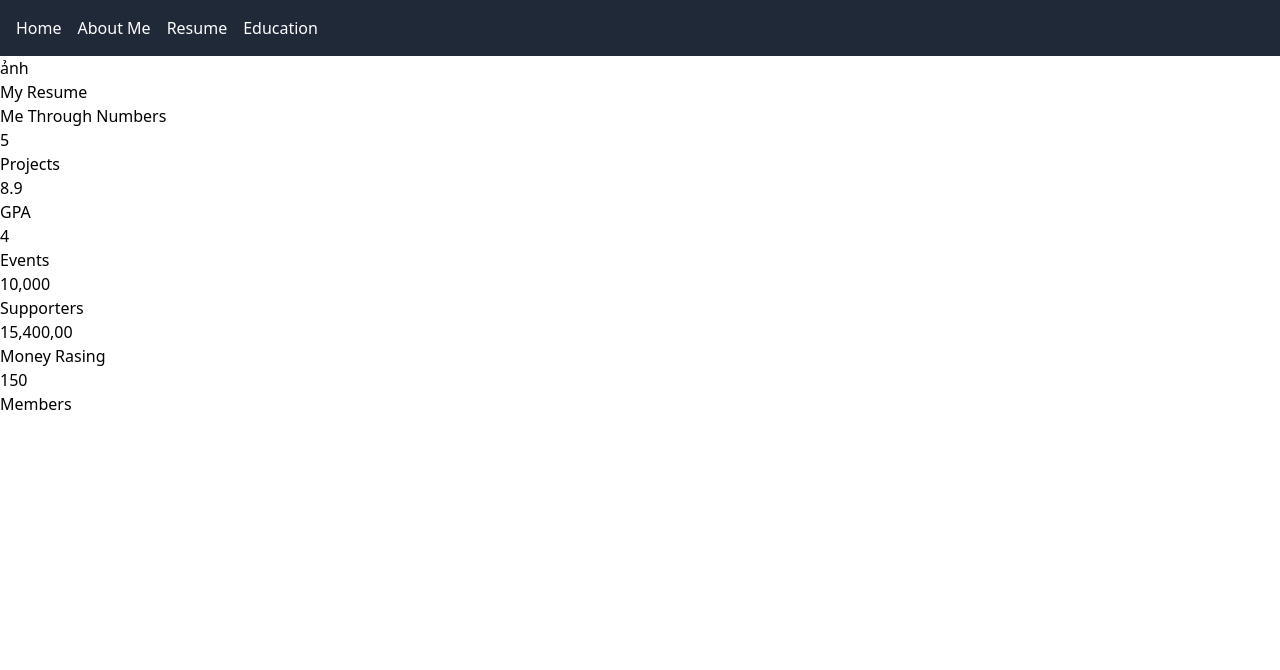
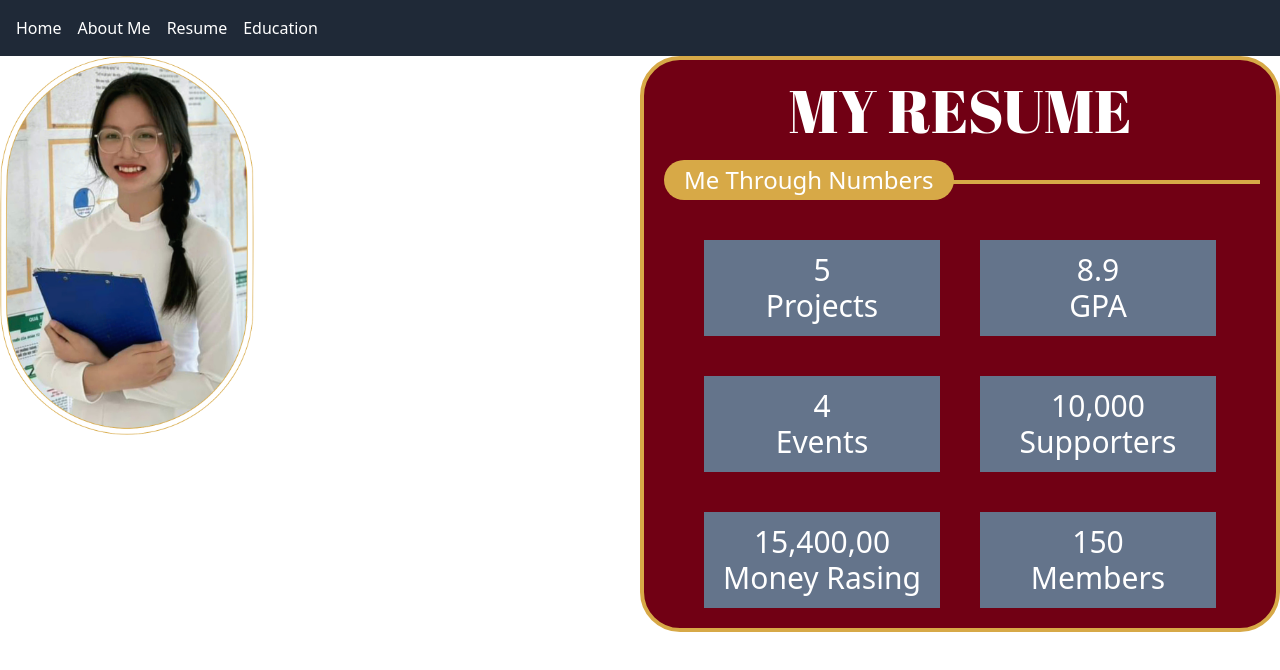
Before and after one commit to DoanKhiem/portfolio-boiboi, a Nuxt app: page /resume in a window 1280 px wide. Shown: the top 670 px of the page. Built offline with nearby package versions, Linux system fonts and the light colour scheme.

Commit message:
style text

```diff
--- a/assets/css/main.css
+++ b/assets/css/main.css
@@ -1,3 +1,7 @@
 @tailwind base;
 @tailwind components;
 @tailwind utilities;
+
+.d-ruby {
+    display: ruby;
+}
--- a/pages/about.vue
+++ b/pages/about.vue
@@ -1,27 +1,43 @@
 <template>
+    <div class="grid grid-cols-2">
+        <div>
             <div>
                 <h1 class="text-primary abril-fatface-regular-font text-6xl">About Me</h1>
             </div>
             <div>
-        <p class="crimson-pro-font">
+                <p class="crimson-pro-font text-2xl">
                     Hello, my name is Boi Boi.
-            During secondary school, I was quite timid. That is the reason why I spent 100% of concentration on study
-            and missed many interesting extra-curricular activities at school. However, I then decided to step out of my
-            safe zone and chose Ngo Gia Tu High School - an education establishment full of dynamism to enter. Right
-            from the start, I aimed to self-develop by joining many clubs. And this decision truly helped me to enrich
-            myself comprehensively with a variety of skills, diminish my timidity and become an energetic individual who
-            can contribute to the school. I see that our university is also a dynamic university and I believe that I
+                    During secondary school, I was quite timid. That is the reason why I spent 100% of concentration on
+                    study
+                    and missed many interesting extra-curricular activities at school. However, I then decided to step
+                    out of my
+                    safe zone and chose Ngo Gia Tu High School - an education establishment full of dynamism to enter.
+                    Right
+                    from the start, I aimed to self-develop by joining many clubs. And this decision truly helped me to
+                    enrich
+                    myself comprehensively with a variety of skills, diminish my timidity and become an energetic
+                    individual who
+                    can contribute to the school. I see that our university is also a dynamic university and I believe
+                    that I
                     can thrive again an opportunity to study in that university is offered.
                 </p>
-        <p class="crimson-pro-font bg-primary text-white">
+                <p class="crimson-pro-font bg-primary text-white text-2xl p-5 text-center">
                     Growing up in an environment where creativity was always encouraged, I discovered my passion for
                     communication at an early age.
-            I believe communication is not just a field of study but also a powerful tool to convey emotions, share
-            stories, and influence perceptions.
+                    <br>
+                    I believe communication is not just a field of study but also a powerful tool to convey emotions,
+                    share stories, and influence perceptions.
                 </p>
             </div>
+        </div>
         <div>
-        <h2 class="pacifico-regular-font text-5xl">Boi Boi Truong</h2>
+            <img src="~/assets/images/avt-1.png" alt="Image Avatar"
+                class="w-2/5 object-cover rounded-lg mb-4 transition-transform duration-300 hover:scale-105">
+            <div class="">
+                <h2 class="pacifico-regular-font px-10 py-5 inline-block text-4xl bg-primary text-white rounded-full">Boi Boi Truong</h2>
+                <img src="~/assets/images/star-red.png" alt="Image Avatar" class="w-20 -top-10">
+            </div>
+        </div>
     </div>
 </template>
 
--- a/pages/education.vue
+++ b/pages/education.vue
@@ -1,21 +1,22 @@
 <template>
-    <h1>Education</h1>
-    <div>
+    <h1 class="text-primary abril-fatface-regular-font text-6xl uppercase text-center">Education</h1>
+    <div class="grid grid-cols-2">
         <div>
-            <h2>2022 - Present</h2>
-            <div>
-                ảnh
-            </div>
+            <h2 class="pacifico-regular-font px-10 py-5 inline-block text-4xl bg-primary text-white rounded-full">2022 - Present</h2>
+            <img src="~/assets/images/avt-1.png" alt="Image Avatar"
+                    class="w-2/5 object-cover rounded-lg mb-4 transition-transform duration-300 hover:scale-105">
         </div>
         <div>
-            <h2>Ngo Gia Tu High School</h2>
-            <ul>
-                <li>Social Specialization</li>
-                <li>GPA: 8.9/10 (top 3 in class)</li>
-                <li>3rd place in English Excellent Students Contest 2023</li>
-                <li>"Hoc sinh 3 Tot" Award (Excellent Student Award) 2023</li>
-                <li>Member of the Standing Committee of the School Youth Union in 2023 and 2024</li>
-            </ul>
+            <div>
+                <h2 class="pacifico-regular-font px-10 py-5 inline-block text-4xl bg-primary text-white rounded-full">Ngo Gia Tu High School</h2>
+                <ul class="list-disc text-xl leading-10 italic font-medium">
+                    <li>Social Specialization</li>
+                    <li>GPA: 8.9/10 (top 3 in class)</li>
+                    <li>3rd place in English Excellent Students Contest 2023</li>
+                    <li>"Hoc sinh 3 Tot" Award (Excellent Student Award) 2023</li>
+                    <li>Member of the Standing Committee of the School Youth Union in 2023 and 2024</li>
+                </ul>
+            </div>
         </div>
     </div>
 </template>
--- a/pages/index.vue
+++ b/pages/index.vue
@@ -1,6 +1,8 @@
 <template>
     <div class="grid grid-cols-2">
         <div class="relative border-2 rounded-3xl mt-5 border-[#d7a947] p-5">
+            <img src="~/assets/images/three-dot.png" alt="Image Avatar"
+                    class="w-32 absolute -top-4 right-20">
             <h2 class="absolute -top-3 right-1/2 px-10 pacifico-regular-font text-3xl border-2 rounded-full border-primary bg-white">Boi Boi Truong</h2>
             <h1 class="text-primary abril-fatface-regular-font text-9xl">Port</h1>
             <h1 class="abril-fatface-regular-font text-9xl">Folio</h1>
@@ -26,7 +28,7 @@
         </div>
         <div>
             <img src="~/assets/images/avt-1.png" alt="Image Avatar"
-                    class=" w-2/5 object-cover rounded-lg mb-4 transition-transform duration-300 hover:scale-105">
+                    class="w-2/5 object-cover rounded-lg mb-4 transition-transform duration-300 hover:scale-105">
         </div>
     </div>
 </template>
--- a/pages/resume.vue
+++ b/pages/resume.vue
@@ -1,34 +1,41 @@
 <template>
+    <div class="grid grid-cols-2">
         <div>
-        ảnh
+            <img src="~/assets/images/avt-1.png" alt="Image Avatar"
+                class="w-2/5 object-cover rounded-lg mb-4 transition-transform duration-300 hover:scale-105">
+
         </div>
-    <div>
-        <h2>My Resume</h2>
-        <h3>Me Through Numbers</h3>
-        <div>
-            <div>
+        <div class="bg-primary border-4 rounded-[40px] p-5 border-[#d7a947] text-white">
+            <h2 class=" abril-fatface-regular-font text-6xl uppercase text-center">My Resume</h2>
+            <div class="relative z-20 mt-5">
+                <h3 class="bg-[#d7a947] rounded-[40px] inline-block px-5 py-1 text-2xl">Me Through Numbers</h3>
+                <div class="bg-[#d7a947] h-1 w-full absolute top-1/2 left-1 -z-10"></div>
+            </div>
+            <div class="grid grid-cols-2 gap-10 px-10 mt-10">
+                <div class="text-center text-3xl bg-slate-500 py-3">
                     <p>5</p>
                     <p>Projects</p>
                 </div>
-            <div>
+                <div class="text-center text-3xl bg-slate-500 py-3">
                     <p>8.9</p>
                     <p>GPA</p>
                 </div>
-            <div>
+                <div class="text-center text-3xl bg-slate-500 py-3">
                     <p>4</p>
                     <p>Events</p>
                 </div>
-            <div>
+                <div class="text-center text-3xl bg-slate-500 py-3">
                     <p>10,000</p>
                     <p>Supporters</p>
                 </div>
-            <div>
+                <div class="text-center text-3xl bg-slate-500 py-3">
                     <p>15,400,00</p>
                     <p>Money Rasing</p>
                 </div>
-            <div>
+                <div class="text-center text-3xl bg-slate-500 py-3">
                     <p>150</p>
                     <p>Members</p>
+                </div>
             </div>
         </div>
     </div>
@@ -38,6 +45,4 @@
 
 </script>
 
-<style scoped>
-
-</style>
+<style scoped></style>
```
Lines whose indentation alone changed are shown as unchanged.
